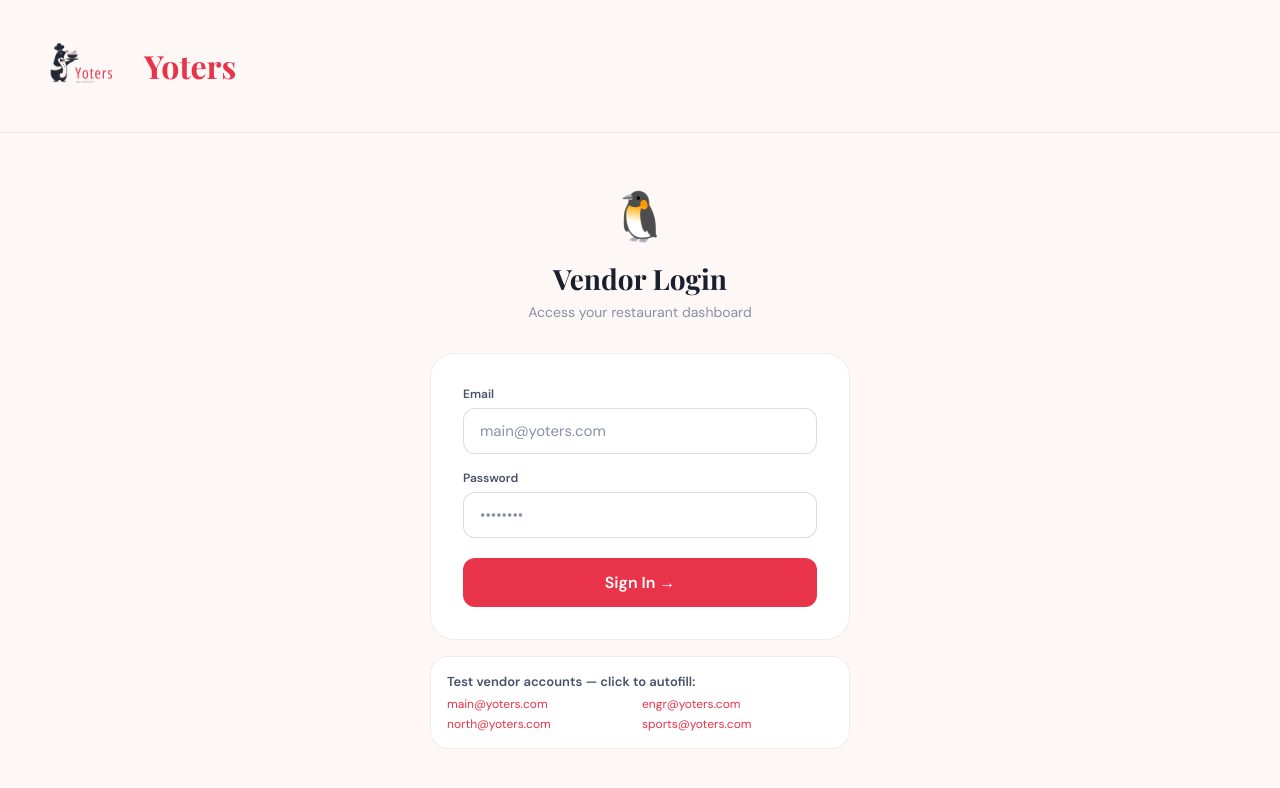
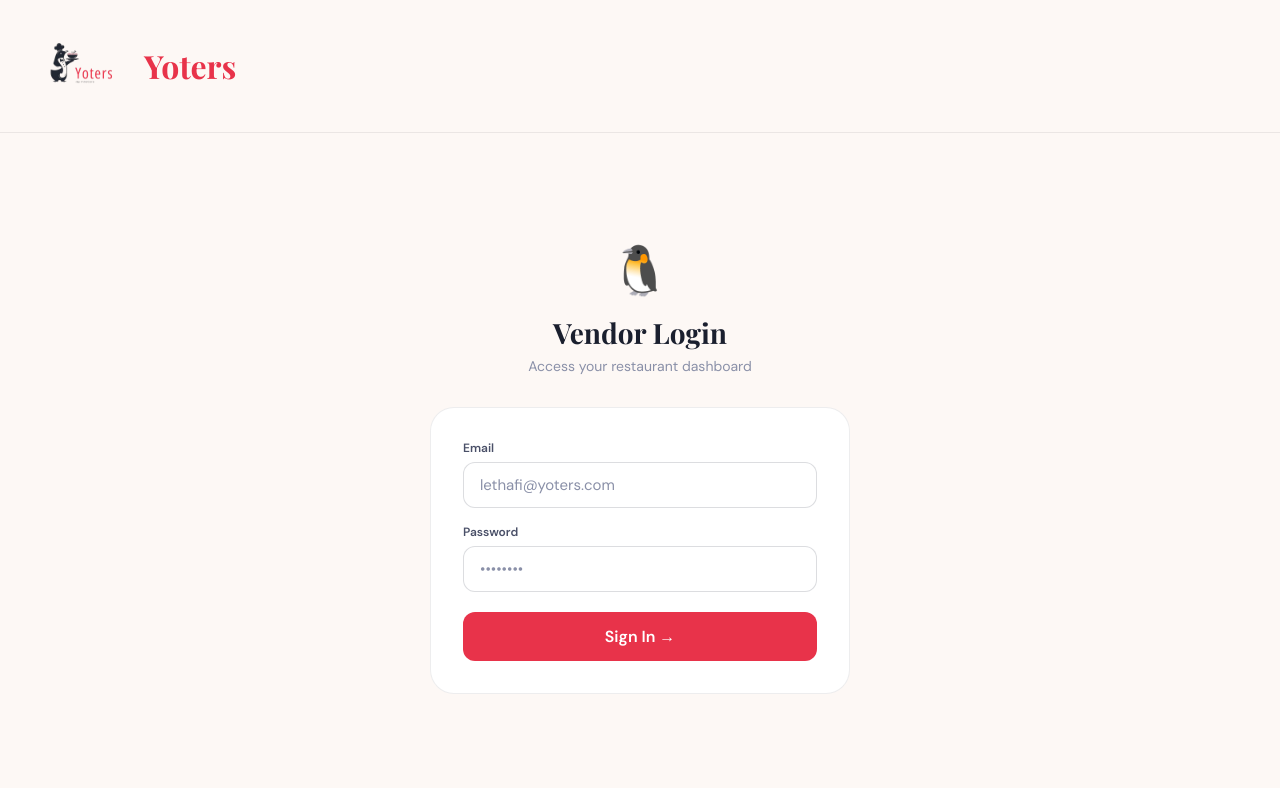
Before and after one commit to niyatirajukumarr/yoters-commercial, a Next.js app: page /vendor/login in a window 1280 px wide. Shown: the top 788 px of the page. Built offline with nearby package versions, Linux system fonts and the light colour scheme; no server answers; a web font is replaced by a local one.

Commit message:
Remove leftover college test vendor accounts from vendor login page

```diff
--- a/app/vendor/login/page.tsx
+++ b/app/vendor/login/page.tsx
@@ -46,7 +46,7 @@ export default function VendorLogin() {
             <div style={{ display:'flex', flexDirection:'column', gap:16 }}>
               <div>
                 <label style={{ fontSize:12, color:'var(--text2)', marginBottom:6, display:'block', fontWeight:600 }}>Email</label>
-                <input type="email" placeholder="main@yoters.com" value={email}
+                <input type="email" placeholder="lethafi@yoters.com" value={email}
                   onChange={e => setEmail(e.target.value)} onKeyDown={e => e.key==='Enter' && login()}
                   style={{ width:'100%', padding:'12px 16px' }} />
               </div>
@@ -62,14 +62,6 @@ export default function VendorLogin() {
               </button>
             </div>
           </div>
-          <div style={{ marginTop:16, padding:16, background:'var(--surface)', border:'1px solid var(--border)', borderRadius:'var(--radius-lg)', fontSize:13, color:'var(--muted)' }}>
-            <div style={{ fontWeight:600, color:'var(--text2)', marginBottom:6 }}>Test vendor accounts — click to autofill:</div>
-            <div style={{ display:'grid', gridTemplateColumns:'1fr 1fr', gap:4 }}>
-              {['main@yoters.com','engr@yoters.com','north@yoters.com','sports@yoters.com'].map(e => (
-                <div key={e} style={{ fontSize:12, cursor:'pointer', color:'var(--accent)' }} onClick={() => setEmail(e)}>{e}</div>
-              ))}
-            </div>
-          </div>
         </div>
       </div>
     </div>
```
